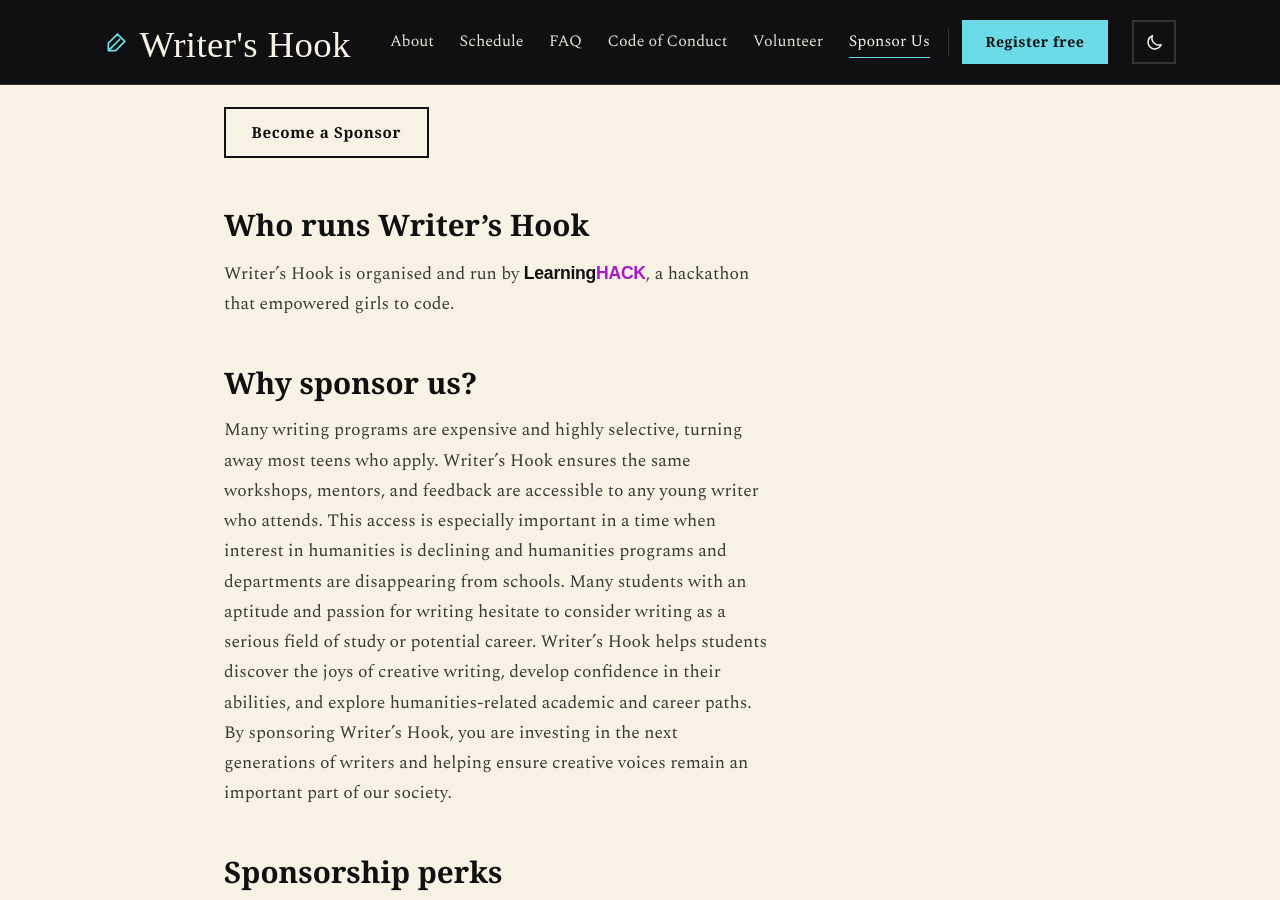
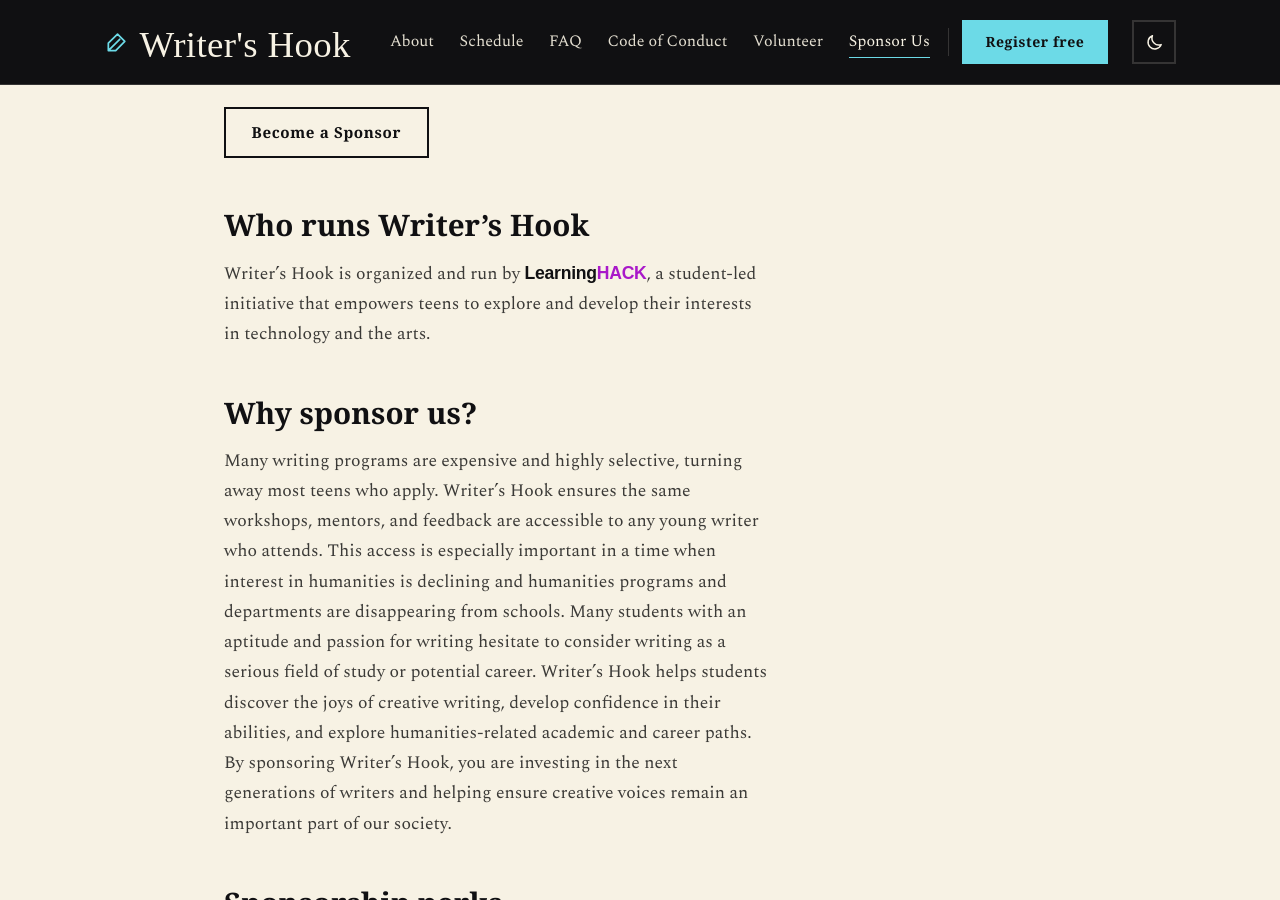
Before and after one commit to Writer-s-Hook/Website, a Jekyll site: the page built from sponsor.md, in a window 1280 px wide and 900 px high, scrolled down 359 px. Built offline with Jekyll 4.4.1, drawn with Linux system fonts in a browser that asks for light colours; some web fonts are replaced.

Commit message:
Update how LearningHACK is described
Now a student-led initiative empowering teens across technology and the arts,
rather than a hackathon that empowered girls to code - present tense, and
broader than the previous line.

Co-Authored-By: Claude Opus 5 <noreply@anthropic.com>

```diff
--- a/sponsor.md
+++ b/sponsor.md
@@ -16,7 +16,7 @@ standfirst: >-
 
 ## Who runs Writer's Hook
 
-Writer's Hook is organised and run by {% include learninghack.html %}, a hackathon that empowered girls to code.
+Writer's Hook is organized and run by {% include learninghack.html %}, a student-led initiative that empowers teens to explore and develop their interests in technology and the arts.
 
 ## Why sponsor us?
 
```
